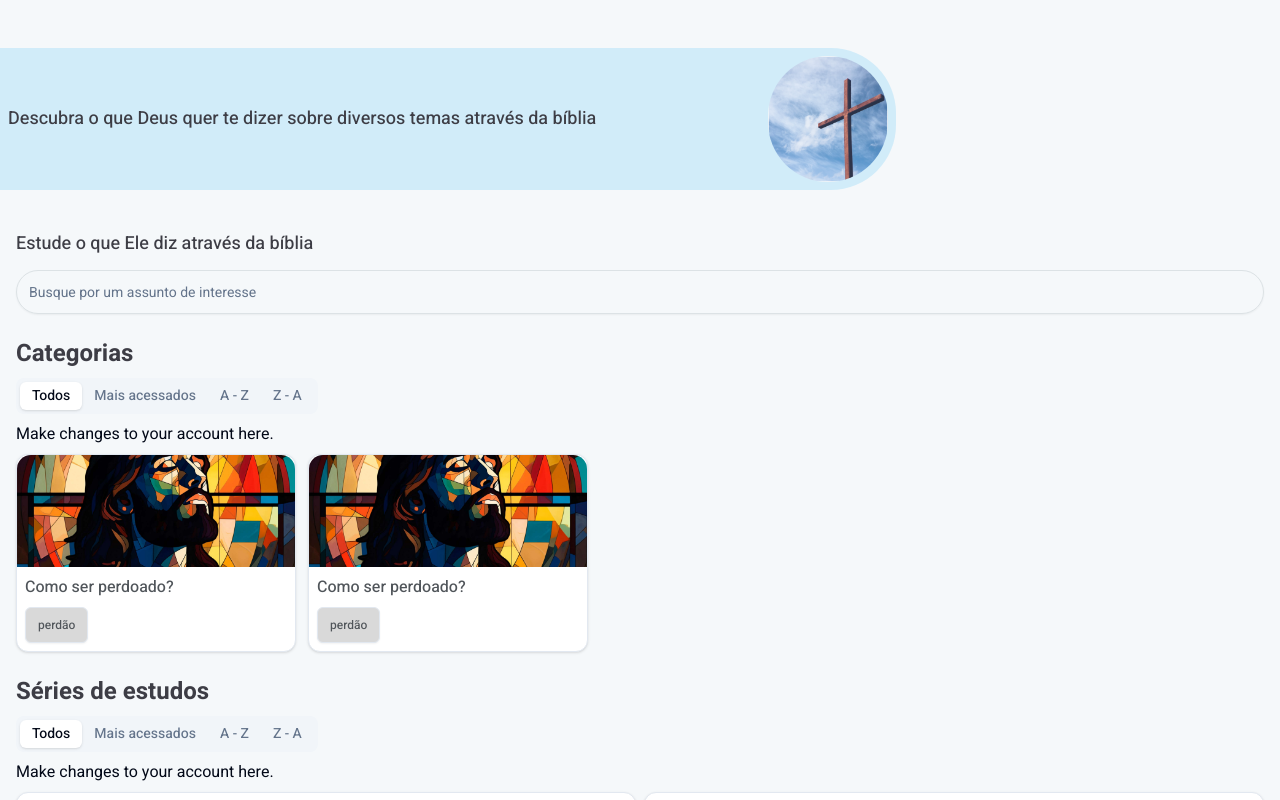
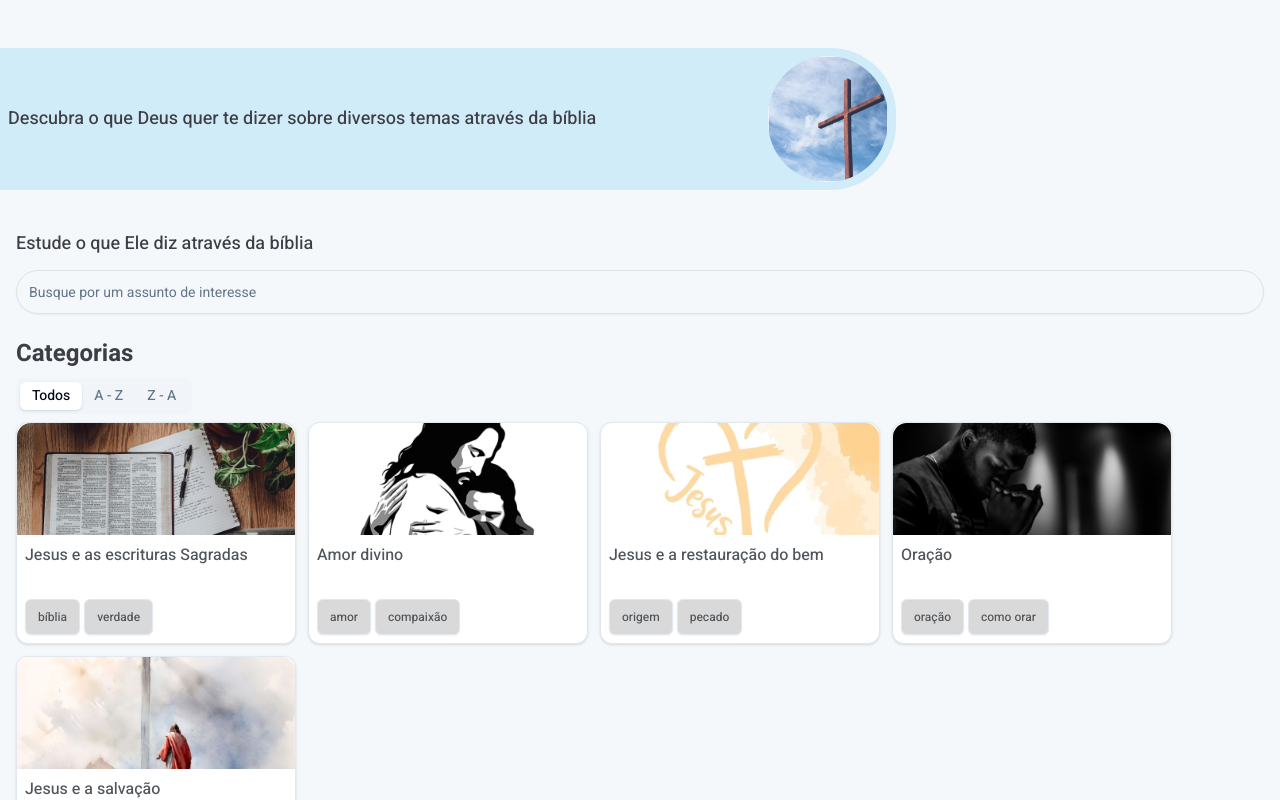
Before and after one commit to gabriellennon/elediz, a Next.js app: page / in a window 1280 px wide. Shown: the top 800 px of the page. Built offline with nearby package versions, Linux system fonts and the light colour scheme.

Commit message:
filter studies

```diff
--- a/src/app/page.tsx
+++ b/src/app/page.tsx
@@ -2,13 +2,40 @@
 import Image from "next/image";
 import CruzImg from '../assets/img/cruz.png'
 import { Input } from "@/components/ui/input";
-import { useState } from "react";
+import { useEffect, useState } from "react";
 import { StudyCard } from "@/components/studyCard";
 import { Tabs, TabsContent, TabsList, TabsTrigger } from "@/components/ui/tabs";
 import { StudyCardSecondary } from "@/components/StudyCardSecondary";
+import { studies } from "@/utils/studies";
+import { TStudy } from "@/utils/types";
 
 export default function Home() {
-  const [studies, setStudies] = useState([0,1])
+  const [studiesCatalog, setStudies] = useState<TStudy[]>(studies);
+  const [defaultTab, setDefaultTab] = useState('all');
+  const [search, setSearch] = useState('');
+
+  const filteredNameStudy = search.length > 0
+        ? studiesCatalog.filter(a => a.title.toUpperCase().includes(search.toUpperCase()))
+        : studiesCatalog;
+
+  function filterOrderStudies(type: 'asc' | 'dec'){
+    if(type === 'asc'){
+      const studiesAsc = filteredNameStudy.sort(function(a, b){
+        if(a.title < b.title) { return -1; }
+        if(a.title > b.title) { return 1; }
+        return 0;
+      })
+      return studiesAsc
+    } else {
+      const studiesDec = filteredNameStudy.sort(function(a, b){
+        if(b.title < a.title) { return -1; }
+        if(b.title > a.title) { return 1; }
+        return 0;
+      })
+      return studiesDec
+    }
+  }
+
 
   return (
     <main className="min-h-screen bg-[#F5F8FA] pb-5 pt-12">
@@ -33,6 +60,7 @@ export default function Home() {
         <Input
           className="border-[#DCE2E5] rounded-full mt-3 h-11"
           placeholder="Busque por um assunto de interesse"
+          onChange={(e) => setSearch(e.target.value)}
         />
 
         <div className="mt-6">
@@ -40,21 +68,56 @@ export default function Home() {
             Categorias
           </h2>
           <div className="mt-2">
-            <Tabs defaultValue="all" className="w-[400px]">
+            <Tabs defaultValue={defaultTab} >
               <TabsList>
                 <TabsTrigger value="all">Todos</TabsTrigger>
-                <TabsTrigger value="moreViews">Mais acessados</TabsTrigger>
+                {/* @TO-DO: Implementar Depois quando tiver o analytics */}
+                {/* <TabsTrigger value="moreViews">Mais acessados</TabsTrigger> */}
                 <TabsTrigger value="az">A - Z</TabsTrigger>
                 <TabsTrigger value="za">Z - A</TabsTrigger>
               </TabsList>
-              <TabsContent value="all">Make changes to your account here.</TabsContent>
-              <TabsContent value="moreViews">Change your password here.</TabsContent>
+              <TabsContent value="all">
+                <div className="grid grid-cols-2 gap-3 md:flex md:flex-row md:flex-wrap md:w-full mt-2">
+                  {filteredNameStudy.map(study => (
+                    <StudyCard
+                      key={study.id}
+                      imageStudy={study.image}
+                      slugStudy={study.slug}
+                      tagsStudy={study.tags}
+                      titleStudy={study.title}
+                    />
+                  ))}
+                </div>
+              </TabsContent>
+              {/* @TO-DO: Implementar Depois quando tiver o analytics */}
+              {/* <TabsContent value="moreViews">Change your password here.</TabsContent> */}
+              <TabsContent value="az">
+                <div className="grid grid-cols-2 gap-3 md:flex md:flex-row md:flex-wrap md:w-full mt-2">
+                  {filterOrderStudies('asc').map(study => (
+                    <StudyCard
+                      key={study.id}
+                      imageStudy={study.image}
+                      slugStudy={study.slug}
+                      tagsStudy={study.tags}
+                      titleStudy={study.title}
+                    />
+                  ))}
+                </div>
+              </TabsContent>
+              <TabsContent value="za">
+                <div className="grid grid-cols-2 gap-3 md:flex md:flex-row md:flex-wrap md:w-full mt-2">
+                  {filterOrderStudies('dec').map(study => (
+                    <StudyCard
+                      key={study.id}
+                      imageStudy={study.image}
+                      slugStudy={study.slug}
+                      tagsStudy={study.tags}
+                      titleStudy={study.title}
+                    />
+                  ))}
+                </div>
+              </TabsContent>
             </Tabs>
-          </div>
-          <div className="grid grid-cols-2 gap-3 md:flex md:flex-row md:flex-wrap md:w-full mt-2">
-            {studies.map(study => (
-              <StudyCard key={study} />
-            ))}
           </div>
         </div>
 
@@ -76,7 +139,7 @@ export default function Home() {
           </div>
           <div className="grid grid-cols-1 md:grid-cols-2 gap-3 md:gap-2 mt-2">
             {studies.map(study => (
-              <StudyCardSecondary key={study} />
+              <StudyCardSecondary key={study.id} />
             ))}
           </div>
         </div>
--- a/src/components/studyCard.tsx
+++ b/src/components/studyCard.tsx
@@ -3,41 +3,55 @@ import { Card, CardContent, CardFooter } from "./ui/card"
 import { Toggle } from "./ui/toggle"
 import { useRouter } from 'next/navigation'
 
-import JesusQuadriculadoImg from '../assets/img/estudos/jesus.jpeg'
+type TProps = {
+  slugStudy: string;
+  imageStudy: string;
+  titleStudy: string;
+  tagsStudy: string[];
+}
 
-
-export const StudyCard = () => {
+export const StudyCard = ({ imageStudy, slugStudy, tagsStudy, titleStudy }: TProps) => {
   const router = useRouter()
 
-  function handleGoToStudy(){
-    router.push('/asdads')
+  function handleGoToStudy(slug: string){
+    router.push('/slug')
   }
 
   return (
     <Card
       className="max-w-[280px] md:w-[280px] hover:cursor-pointer transition duration-0 ease-in-out hover:duration-700 hover:shadow-lg hover:shadow-gray-200"
-      onClick={handleGoToStudy}
+      onClick={() => handleGoToStudy(slugStudy)}
     >
       <CardContent
         className="p-0"
       >
         <Image
-          src={JesusQuadriculadoImg}
+          src={imageStudy}
           alt="Imagem"
           className="w-full h-28 object-cover rounded-tl-[14px] rounded-tr-[14px]"
         />
       </CardContent>
       <CardFooter className="p-[8px]">
-        <div className="flex flex-col gap-2">
+        <div className="flex flex-col gap-2 flex-1 justify-between min-h-[92px]">
           <p className="font-medium text-[#50555A]">
-            Como ser perdoado?
+            {titleStudy}
           </p>
           <div className="flex flex-row gap-[4px]">
-            <Toggle variant="outline" className="bg-[#D9D9D9] text-[#50555A]">
-              <span className="font-medium text-xs">
-                perdão
-              </span>
-            </Toggle>
+            {tagsStudy.map((tag,index) => {
+              if(index <= 1){
+                return (
+                  <Toggle
+                    key={`tag-${tag}-${index}`}
+                    variant="outline"
+                    className="bg-[#D9D9D9] text-[#50555A]"
+                  >
+                    <span className="font-medium text-xs">
+                      {tag}
+                    </span>
+                  </Toggle>
+                )
+              }
+            })}
           </div>
         </div>
       </CardFooter>
```
